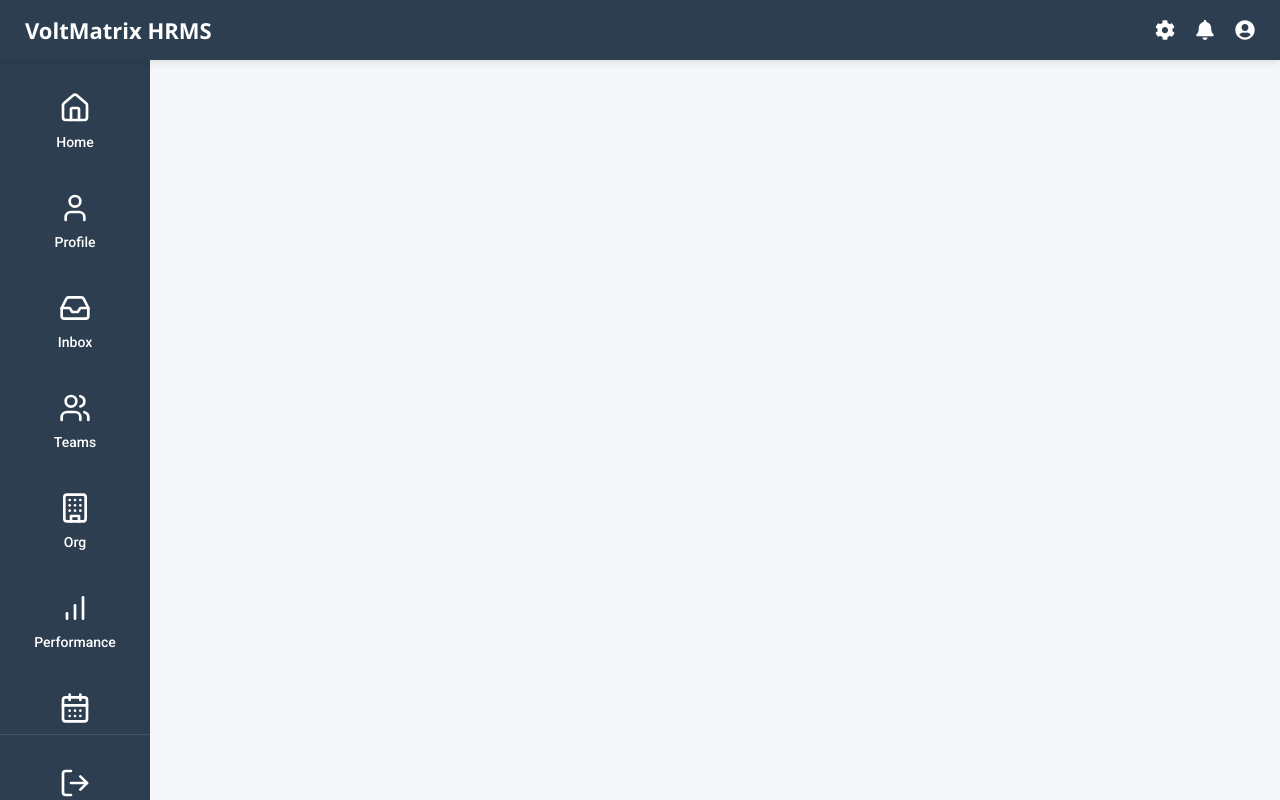
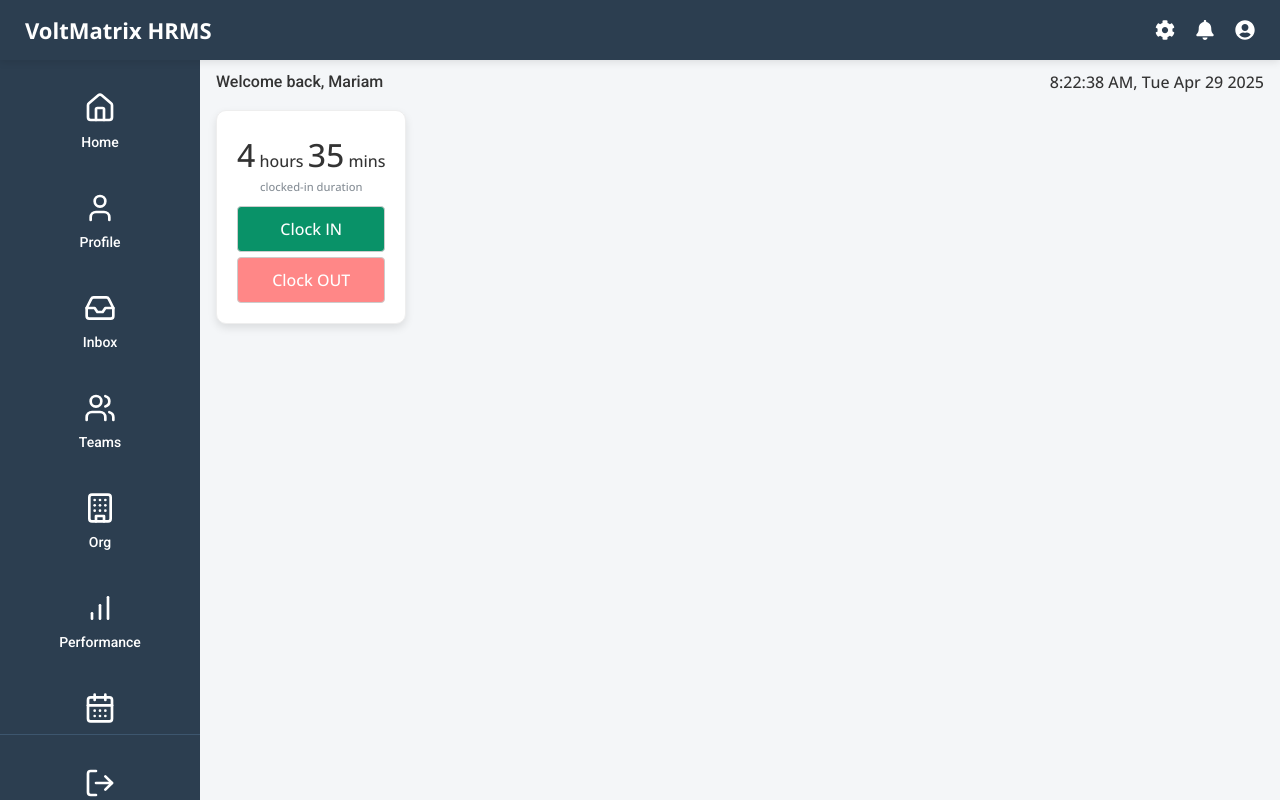
Before and after one commit to Volt-Matrix/voltcore, a React (Vite) app: page /home in a window 1280 px wide. Built offline with nearby package versions, Linux system fonts and the light colour scheme; sample sign-in values are in the browser's storage.

Commit message:
add clockinout component

```diff
--- a/src/components/ClockInOutBox/ClockInOut.css
+++ b/src/components/ClockInOutBox/ClockInOut.css
@@ -2,10 +2,46 @@
     display:flex;
     flex-direction: column;
     justify-content: flex-start;
+    gap: 10px;
 }
 
 .clockinout_duration {
     display: flex;
     flex-direction: column;
     justify-content: flex-start;
+    align-items: center;
 }
+
+.clockinout_big-num {
+    font-size:xx-large;
+}
+
+.clockinout_subtext {
+    font-size: 0.7em;
+}
+
+.clockinout_buttons {
+    display: flex;
+    flex-direction: column;
+    justify-content: center;
+    align-items: center;
+    gap: 5px;
+}
+
+.clockinout_button {
+    padding: 10px;
+    border: 1px solid #ccc;
+    border-radius: 4px;
+    cursor: pointer;
+    font-family: inherit;
+    width: 100%;
+    color: white;
+}
+
+.clockinout_clockin-button {
+    background-color: #099268;
+}
+
+.clockinout_clockout-button {
+    background-color: #ff8787;
+}
--- a/src/components/ClockInOutBox/ClockInOut.jsx
+++ b/src/components/ClockInOutBox/ClockInOut.jsx
@@ -7,13 +7,14 @@
     // const [clockedInDuration, setClockedInDuration] = useState();
     const clockedInDuration = {"hours":4, "mins": 35}
     return (
-        <div className="clockinout_content-wrapper">
+        <div className="clockinout_content-wrapper card-p osns">
             <div className="clockinout_duration">
-                <p>{clockedInDuration['hours']} hours {clockedInDuration['mins']} mins</p>
-                <p>clocked-in duration</p>
+                <p><span className="clockinout_big-num">{clockedInDuration['hours']}</span> hours <span className="clockinout_big-num">{clockedInDuration['mins']}</span> mins</p>
+                <p className='clockinout_subtext color-grey'>clocked-in duration</p>
             </div>
             <div className="clockinout_buttons">
-
+                <button className="clockinout_button clockinout_clockin-button">Clock IN</button>
+                <button className="clockinout_button clockinout_clockout-button">Clock OUT</button>
             </div>
         </div>
     );
--- a/src/components/Sidebar.css
+++ b/src/components/Sidebar.css
@@ -1,5 +1,5 @@
 .sidebar {
-  width: 150px;
+  width: 200px;
   background-color: #2c3e50;
   color: white;
   height: 100vh;
--- a/src/index.css
+++ b/src/index.css
@@ -108,6 +108,11 @@
     "wdth" 100;
 }
 
+/* for grey subtext color */
+.color-grey {
+  color: #868e96;
+}
+
 /*title center*/
 .t-cent{
   text-align: center;
--- a/src/pages/Home.css
+++ b/src/pages/Home.css
@@ -24,3 +24,17 @@
   justify-content: flex-start;
   flex-wrap: wrap;
 }
+
+.att-container{
+  display: flex;
+  flex-wrap: wrap;
+  padding: 70px 1em;
+  margin-left: 200px;
+  gap:1em
+}
+.att-s2{
+  display: flex;
+  justify-content: space-between;
+  width: 100%;
+  gap:1em
+}
```
